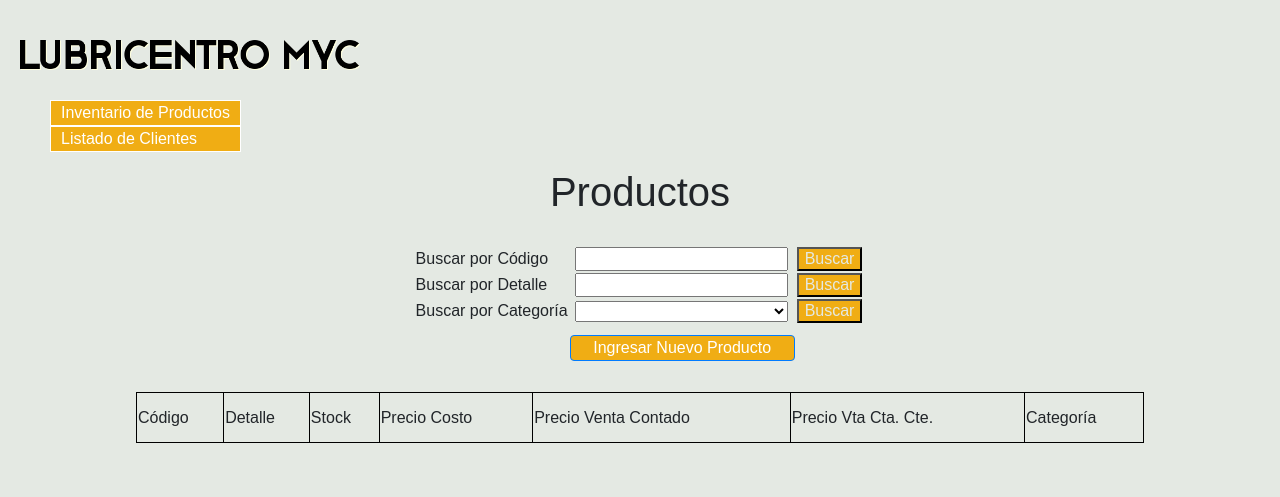
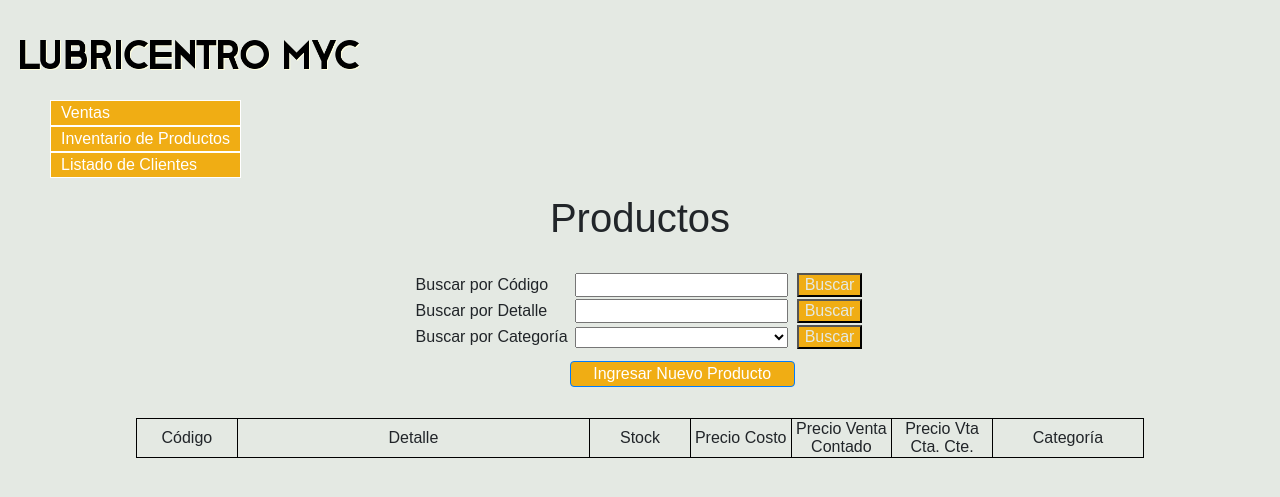
Before and after one commit to MatiasAdrian4/lubricentro_myc, a Django app: page /lubricentro_myc/inventario/ in a window 1280 px wide. Shown: the top 497 px of the page. Run offline with Django 3.2, Linux system fonts and the light colour scheme; tables that the repository leaves empty hold one stand-in row (values such as "Sample post"); some libraries are stand-ins or nearby versions.

Commit message:
created ventas template, fixed some styles in clientes and productos template

```diff
--- a/django_project/lubricentro_myc/static/css/style.css
+++ b/django_project/lubricentro_myc/static/css/style.css
@@ -39,9 +39,23 @@
     padding: 10px;
 }
 
+/* ventas */
+
+.carrito-table {
+    margin: 30px auto;
+    margin-top: 25px;
+    width: 55%;
+    border-collapse: collapse;
+}
+
+.carrito-table thead td {
+    padding: 5px;
+    border: 1px solid black;
+}
+
 /* inventario y clientes */
 
-#productos h1, #clientes h1 {
+#ventas h1, #productos h1, #clientes h1 {
     text-align: center;
 }
 
@@ -72,15 +86,13 @@
 
 .productos-table thead, .productos-table td,
 .clientes-table thead, .clientes-table td {
+    text-align: center;
+    padding: 1px;
     border: 1px solid black;
 }
 
-.productos-table thead td, .clientes-table thead td {
-    height: 50px;
-}
-
 .productos-table button, .clientes-table button {
-    padding: 4px;
+    padding: 5px;
     border-radius: 10%;
     border: none;
     width: 100%;
--- a/django_project/lubricentro_myc/templates/encabezado.html
+++ b/django_project/lubricentro_myc/templates/encabezado.html
@@ -17,6 +17,7 @@
         </header>
         <nav class="menu">
             <ul>
+                <li><a href="/lubricentro_myc/ventas">Ventas</a></li>
                 <li><a href="/lubricentro_myc/inventario">Inventario de Productos</a></li>
                 <li><a href="/lubricentro_myc/listado_clientes">Listado de Clientes</a></li>
             </ul>
--- a/django_project/lubricentro_myc/templates/inventario.html
+++ b/django_project/lubricentro_myc/templates/inventario.html
@@ -40,13 +40,13 @@
 
             <table class="productos-table">
                 <thead>
-                    <td>Código</td>
-                    <td>Detalle</td>
-                    <td>Stock</td>
-                    <td>Precio Costo</td>
-                    <td>Precio Venta Contado</td>
-                    <td>Precio Vta Cta. Cte.</td>
-                    <td>Categoría</td>
+                    <td style="width: 10%;">Código</td>
+                    <td style="width: 35%;">Detalle</td>
+                    <td style="width: 10%;">Stock</td>
+                    <td style="width: 10%;">Precio Costo</td>
+                    <td style="width: 10%;">Precio Venta Contado</td>
+                    <td style="width: 10%;">Precio Vta Cta. Cte.</td>
+                    <td style="width: 15%;">Categoría</td>
                 </thead>
                 {% for obj in object_list %}
                     <tr>
--- a/django_project/lubricentro_myc/urls.py
+++ b/django_project/lubricentro_myc/urls.py
@@ -8,13 +8,17 @@
 router.register(r'productos', views.ProductoViewSet)
 
 urlpatterns = [
-    url(r'listado_clientes/',
-        views.ListadoClientes.as_view(),
-        name='listado_clientes'
+    url(r'ventas/',
+        views.ventas,
+        name='ventas'
     ),
     url(r'inventario/',
         views.Inventario.as_view(),
         name='inventario'
+    ),
+    url(r'listado_clientes/',
+        views.ListadoClientes.as_view(),
+        name='listado_clientes'
     ),
     url(r'generar_stock_pdf/',
         views.generar_stock_pdf,
--- a/django_project/lubricentro_myc/views.py
+++ b/django_project/lubricentro_myc/views.py
@@ -16,31 +16,8 @@
     queryset = Producto.objects.all()
     serializer_class = ProductoSerializer
 
-class ListadoClientes(ListView):
-    model = Cliente
-    template_name = 'listado_clientes.html'
-
-    def get_queryset(self):
-        args = self.request.GET
-        queryset = []
-        if 'codigo' in args.keys():
-            try:
-                cliente = Cliente.objects.get(id=args['codigo'])
-            except Cliente.DoesNotExist:
-                return []
-            queryset.append(cliente)
-            return queryset
-        elif 'nombre' in args.keys():
-            if len(args['nombre'].strip()) == 0:
-                return []
-            return Cliente.objects.filter(nombre__icontains=args['nombre'])
-        else:
-            return Cliente.objects.all()
-
-    def get_context_data(self, **kwargs):
-        context = super(ListadoClientes,self).get_context_data(**kwargs)
-        context['url'] = self.request.build_absolute_uri(self.request.path)
-        return context
+def ventas(request):
+    return render(request, 'ventas.html', {})
 
 class Inventario(ListView):
     model = Producto
@@ -72,6 +49,32 @@
         context['categorias'] = categorias
         return context
 
+class ListadoClientes(ListView):
+    model = Cliente
+    template_name = 'listado_clientes.html'
+
+    def get_queryset(self):
+        args = self.request.GET
+        queryset = []
+        if 'codigo' in args.keys():
+            try:
+                cliente = Cliente.objects.get(id=args['codigo'])
+            except Cliente.DoesNotExist:
+                return []
+            queryset.append(cliente)
+            return queryset
+        elif 'nombre' in args.keys():
+            if len(args['nombre'].strip()) == 0:
+                return []
+            return Cliente.objects.filter(nombre__icontains=args['nombre'])
+        else:
+            return Cliente.objects.all()
+
+    def get_context_data(self, **kwargs):
+        context = super(ListadoClientes,self).get_context_data(**kwargs)
+        context['url'] = self.request.build_absolute_uri(self.request.path)
+        return context
+
 def generar_stock_pdf(request, *args, **kwargs):
     categoria = request.GET['categoria']
     if categoria is not None:
```
Also changed, not shown: django_project/lubricentro_myc/templates/ventas.html (added, +34 -0 lines), django_project/lubricentro_myc/static/js/ventas.js (added).
